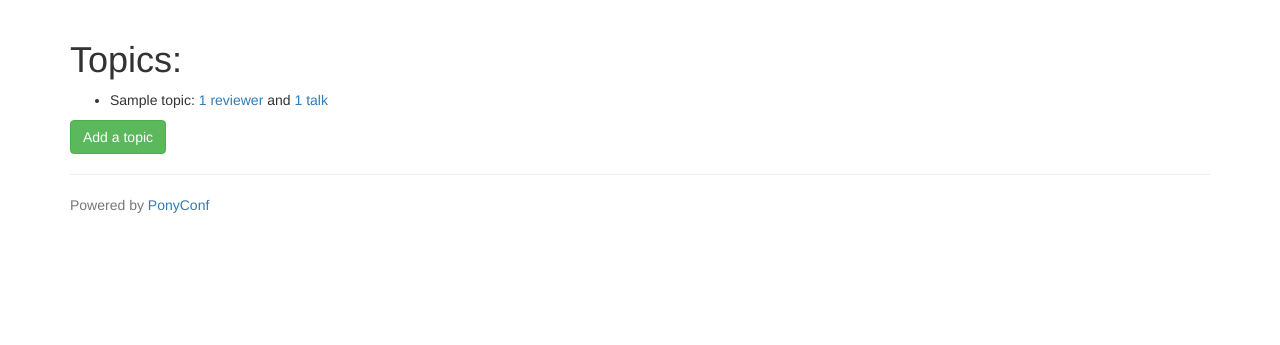
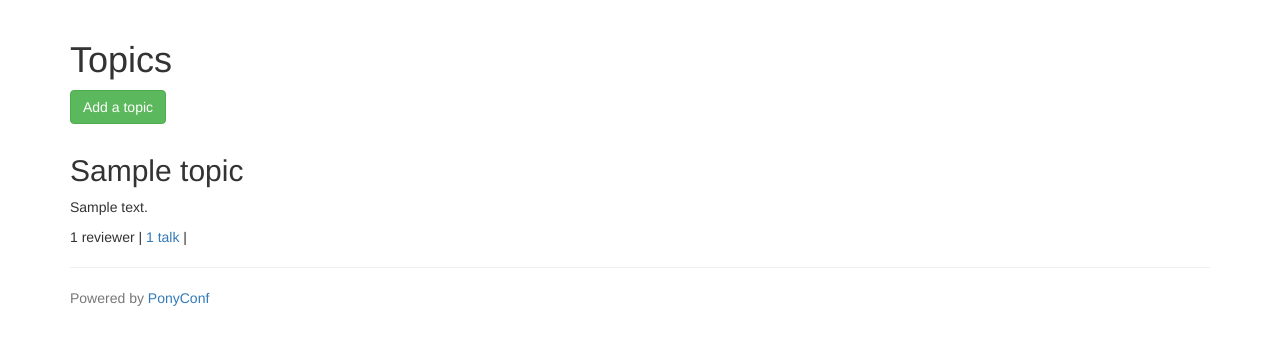
Before and after one commit to PonyConf/PonyConf, a Django app: page /topic/ in a window 1280 px wide. Shown: the part 51-396 px from the top of the page. Run offline with Django 3.2, Linux system fonts and the light colour scheme; a user stored in the database is signed in; tables that the repository leaves empty hold one stand-in row (values such as "Sample post"); some libraries are stand-ins or nearby versions.

Commit message:
Improve topic list

```diff
--- a/proposals/templates/proposals/topic_list.html
+++ b/proposals/templates/proposals/topic_list.html
@@ -1,32 +1,35 @@
 {% extends 'base.html' %}
 
-{% load accounts_tags i18n %}
+{% load bootstrap3 accounts_tags i18n %}
 
 {% block topictab %} class="active"{% endblock %}
 
 {% block content %}
 
-<h1>{% trans "Topics:" %}</h1>
-
-<ul>
-  {% for topic in topic_list %}
-  <li>
-    {% if request|staff %}
-        {{ topic }}:
-        <a href="{% url 'edit-topic' topic.slug %}">{{ topic.reviewers.count }} {% trans "reviewer" %}{{ topic.reviewers.count|pluralize }}</a>
-        {% trans "and" %}
-        <a href="{{ topic.get_absolute_url }}">{{ topic.talk_set.count }} {% trans "talk" %}{{ topic.talk_set.count|pluralize }}</a>
-    {% else %}
-        <a href="{{ topic.get_absolute_url }}">{{ topic }}</a>
-    {% endif %}
-  </li>
-  {% empty %}
-  <li><i>{% trans "No topics." %}</i></li>
-  {% endfor %}
-</ul>
+<h1>{% trans "Topics" %}</h1>
 
 {% if request|orga %}
-<a href="{% url 'add-topic' %}" class="btn btn-success">{% trans "Add a topic" %}</a>
+<p><a href="{% url 'add-topic' %}" class="btn btn-success">{% trans "Add a topic" %}</a><p>
 {% endif %}
 
+<div class="row">
+  {% for topic in topic_list %}
+  <div class="col-xs-6 col-sm-4">
+    <h2>{{ topic }}</h2>
+    <p>{{ topic.description }}</p>
+    {% if request|staff %}
+        {{ topic.reviewers.count }} {% trans "reviewer" %}{{ topic.reviewers.count|pluralize }}
+        |
+        <a href="{{ topic.get_absolute_url }}">{{ topic.talk_set.count }} {% trans "talk" %}{{ topic.talk_set.count|pluralize }}</a>
+        |
+        <a href="{% url 'edit-topic' topic.slug %}">{% bootstrap_icon "pencil" %}</a>
+    {% else %}
+        <a href="{{ topic.get_absolute_url }}">{% trans "talk" %}{{ topic.talk_set.count|pluralize }}</a>
+    {% endif %}
+  </div><div class="{% cycle '' 'clearfix visible-xs' 'clearfix hidden-xs' %}"></div>
+  {% empty %}
+  <div><em>{% trans "No topics." %}</em></div>
+  {% endfor %}
+</div>
+
 {% endblock %}
```
Also changed, not shown: locale/fr/LC_MESSAGES/django.po, 1 other file.
